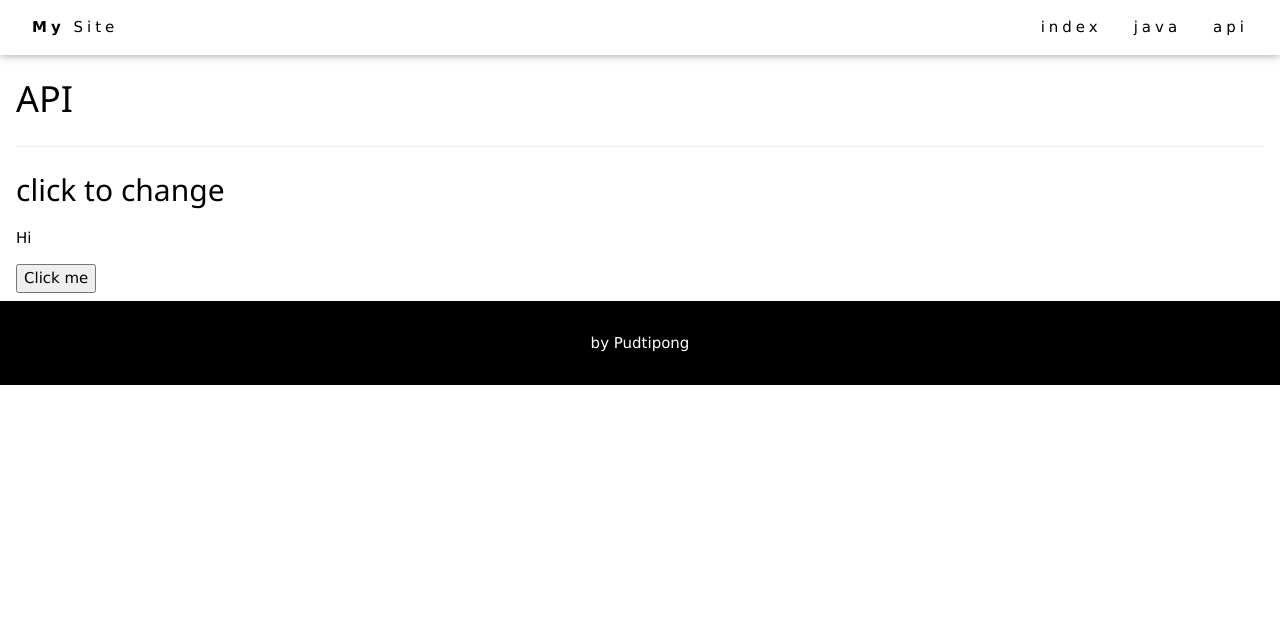
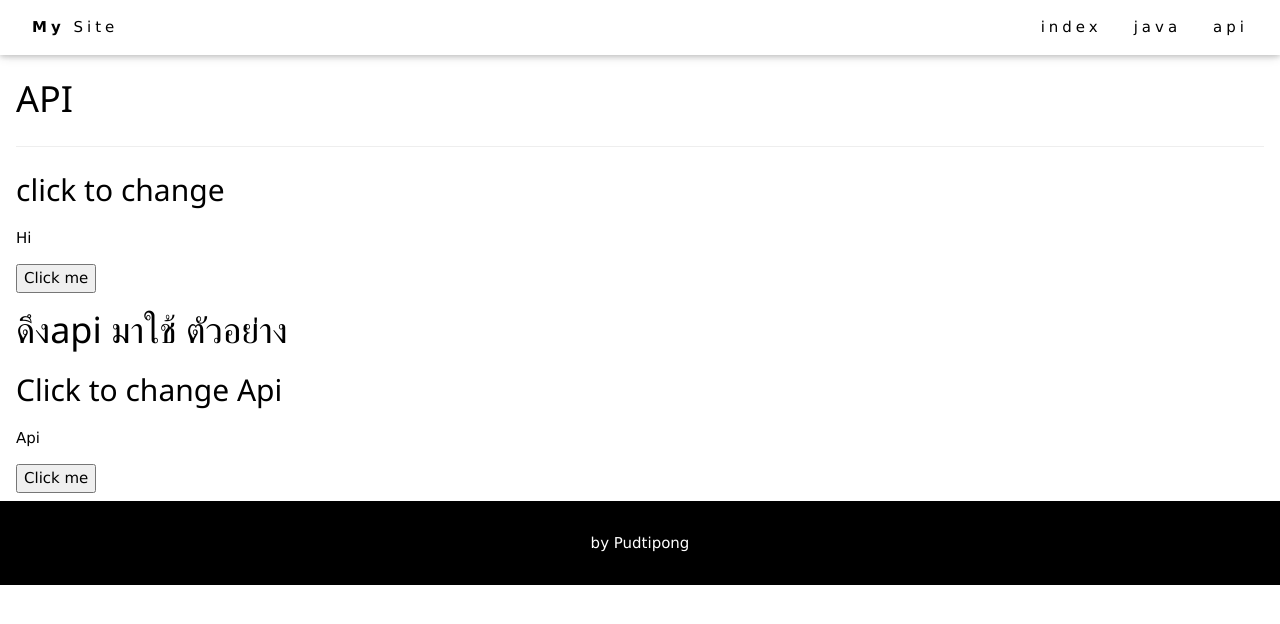
Before and after one commit to Pudtipong05/mysite, a plain HTML site: page api.html in a window 1280 px wide. Drawn offline with nearby package versions, Linux system fonts and the light colour scheme.

Commit message:
Update api.html

```diff
--- a/api.html
+++ b/api.html
@@ -32,8 +32,31 @@
 <button onclick="myFunction()">Click me</button>
 
 
-  <!-- Project Section -->
 
+ <div class="api">
+        <h1>ดึงapi มาใช้ ตัวอย่าง</h1>
+        <h2>Click to change Api</h2>
+        <p id="demo2">Api</p>
+        <button onclick="myFunction()">Click me</button>
+    </div>
+    <script>
+
+  function myFunction() {
+    fetch("https://catfact.ninja/fact")
+      .then(function(response){
+        return response.json()
+      })
+      .then(function(data){
+        let txt = "";
+          for (let x in data) {
+            txt += data[x] + " ";
+          document.getElementById("demo2").innerHTML = txt;
+          };
+
+        return data;
+      })
+}
+    </script>
 
   <!-- About Section -->
 
```
